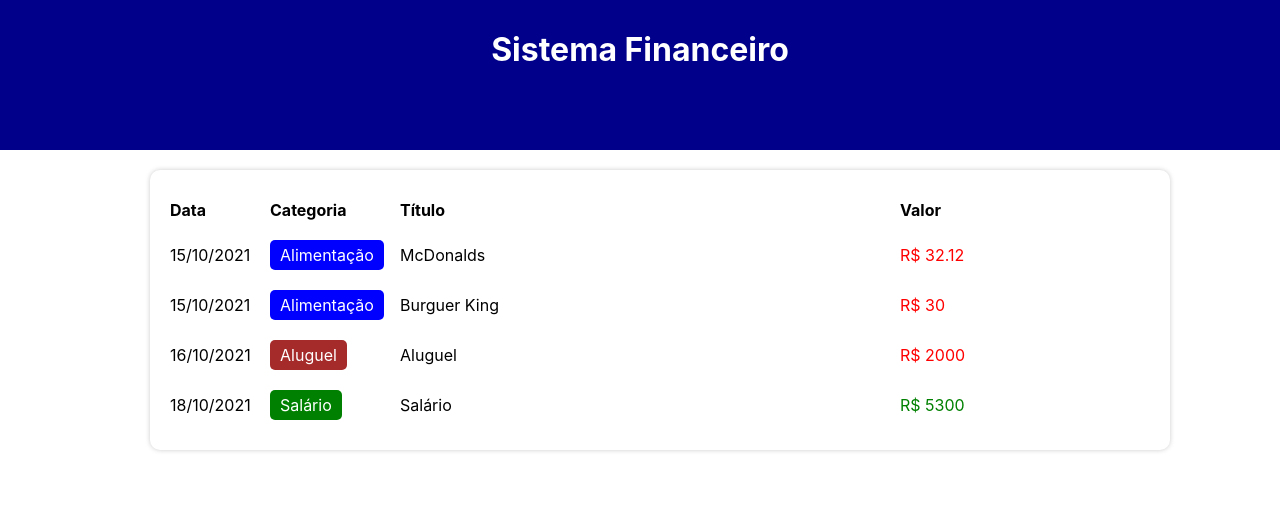
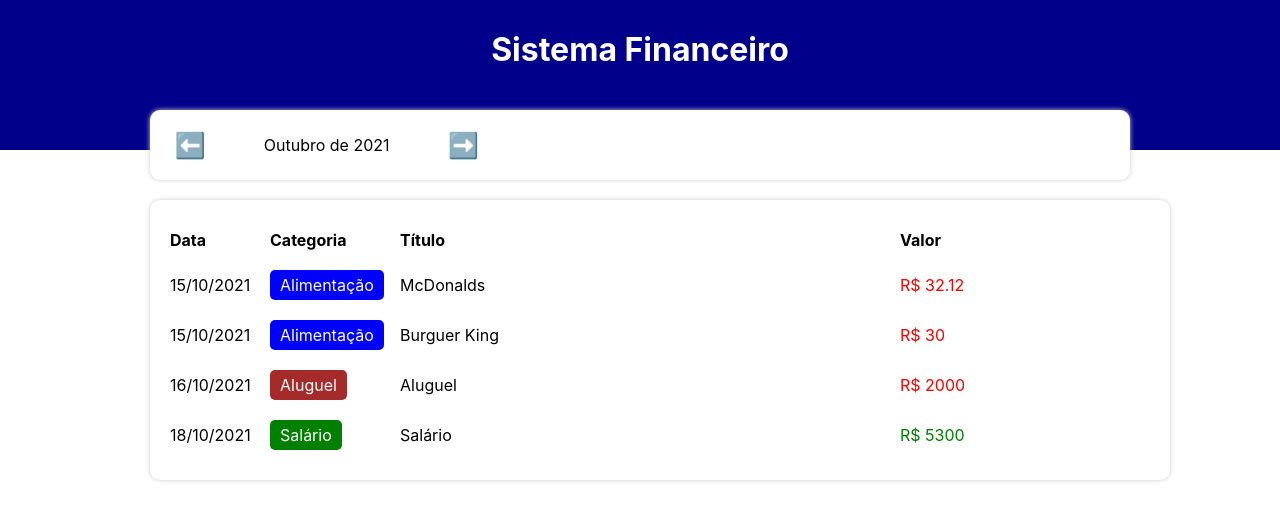
Before and after one commit to willianPetri/SistemaFinanceiro, a React (Create React App) app: page / in a window 1280 px wide. Shown: the top 520 px of the page. Built offline with nearby package versions, Linux system fonts and the light colour scheme.

Commit message:
Added InfoArea

```diff
--- a/src/App.tsx
+++ b/src/App.tsx
@@ -6,15 +6,23 @@
 import { items } from './data/items';
 import { getCurrentMonth, filterListByMonth } from './helpers/dateFilters';
 import { TableArea } from './components/TableArea';
+import { InfoArea } from './components/InfoArea';
+
 
 const App = () => {
   const [list, setList] = useState(items);
   const [filteredList, setFilteredList] = useState<Item[]>([]);
   const [currentMonth, setCurrentMonth] = useState(getCurrentMonth());
+  const [income, setIncome] = useState(0);
+  const [expense, setExpense] = useState(0);
 
   useEffect(() => {
     setFilteredList(filterListByMonth(list, currentMonth));
   }, [list, currentMonth]);
+
+  const handleMonthChange = (newMonth: string) => {
+    setCurrentMonth(newMonth);
+  }
 
   return(
     <C.Container>
@@ -23,7 +31,12 @@
       </C.Header>
       <C.Body>
 
-
+        <InfoArea
+          currentMonth={currentMonth}
+          onMonthChange={handleMonthChange}
+          income={income}
+          expense={expense}
+        />
 
         <TableArea list={filteredList} />
 
--- /dev/null
+++ b/src/components/InfoArea/index.tsx
@@ -0,0 +1,40 @@
+import * as C from './styles';
+import { formatCurrentMonth } from '../../helpers/dateFilters';
+
+
+type Props = {
+  currentMonth: string;
+  onMonthChange: (newMonth: string) => void;
+  income: number;
+  expense: number;
+}
+
+export const InfoArea = ({ currentMonth, onMonthChange, income, expense }: Props) => {
+
+  const handlePrevMonth = () => {
+    let [year, month] = currentMonth.split('-');
+    let currentDate = new Date(parseInt(year), parseInt(month) - 1, 1);
+    currentDate.setMonth( currentDate.getMonth() - 1);
+    onMonthChange(`${currentDate.getFullYear()}-${currentDate.getMonth() + 1}`);
+  }
+
+  const handleNextMonth = () => {
+    let [year, month] = currentMonth.split('-');
+    let currentDate = new Date(parseInt(year), parseInt(month) - 1, 1);
+    currentDate.setMonth( currentDate.getMonth() + 1);
+    onMonthChange(`${currentDate.getFullYear()}-${currentDate.getMonth() + 1}`);
+  }
+
+  return(
+    <C.Container>
+      <C.MonthArea>
+        <C.MonthArrow onClick={handlePrevMonth}>⬅️</C.MonthArrow>
+        <C.MonthTitle>{formatCurrentMonth(currentMonth)}</C.MonthTitle>
+        <C.MonthArrow onClick={handleNextMonth}>➡️</C.MonthArrow>
+      </C.MonthArea>
+      <C.ResumeArea>
+
+      </C.ResumeArea>
+    </C.Container>
+  );
+}
--- /dev/null
+++ b/src/components/InfoArea/styles.ts
@@ -0,0 +1,34 @@
+import styled from 'styled-components';
+
+export const Container = styled.div`
+  background-color: #FFF;
+  box-shadow: 0px 0px 5px #CCC;
+  border-radius: 10px;
+  padding: 20px;
+  margin-top: -40px;
+  display: flex;
+  align-items: center;
+`;
+
+export const MonthArea = styled.div`
+  flex: 1;
+  display: flex;
+  align-items: center;
+`;
+
+export const MonthArrow = styled.div`
+  width: 40px;
+  text-align: center;
+  font-size: 25px;
+  cursor: pointer;
+`;
+
+export const MonthTitle = styled.div`
+  flex: 1;
+  text-align: center;
+`;
+
+export const ResumeArea = styled.div`
+  flex: 2;
+  display: flex;
+`;
--- a/src/helpers/dateFilters.ts
+++ b/src/helpers/dateFilters.ts
@@ -30,3 +30,9 @@
 }
 
 const addZeroToDate = (n: number): string => n < 10 ? `0${n}` : `${n}`;
+
+export const formatCurrentMonth = (currentMonth: string): string => {
+  let [year, month] = currentMonth.split('-');
+  let months = ['Janeiro', 'Fevereiro', 'Março', 'Abril', 'Maio', 'Junho', 'Julho', 'Agosto', 'Setembro', 'Outubro', 'Novembro', 'Dezembro'];
+  return `${months[parseInt(month) - 1]} de ${year}`;
+}
```
